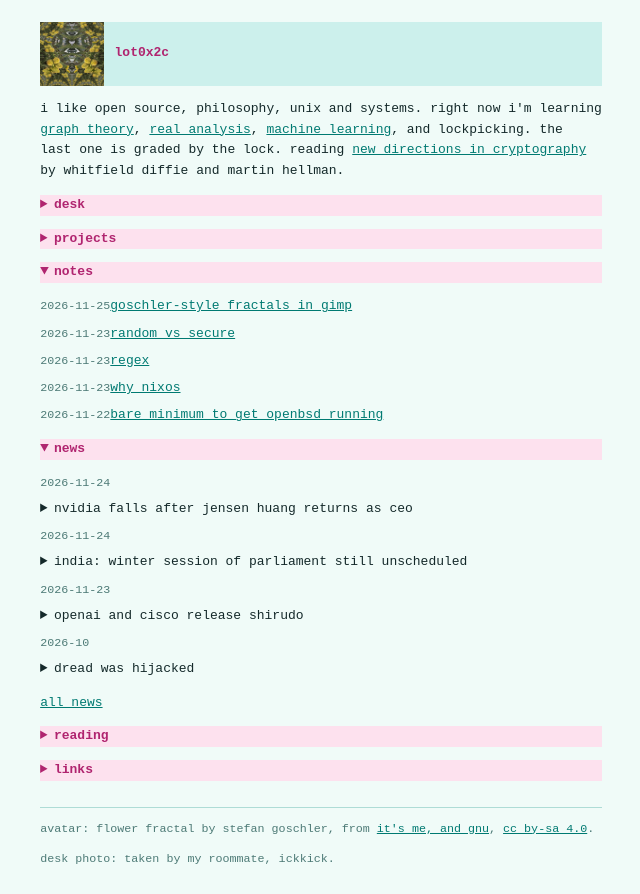
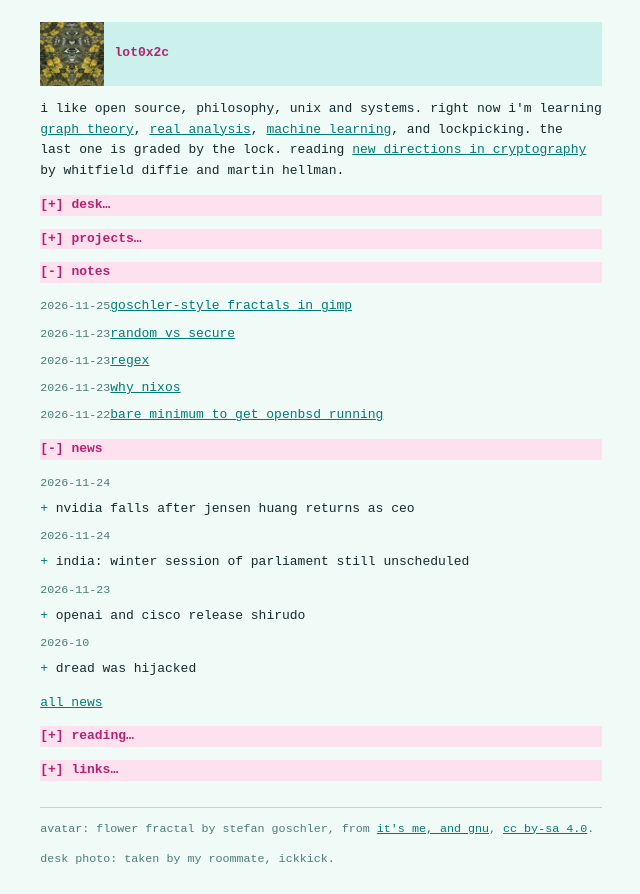
Before and after one commit to lot0x2c/lot0x2c.github.io, a plain HTML site: page index.html in a window 1280 px wide. Shown: the whole page, without its empty margins (319-959 px from the left). Drawn offline with Linux system fonts and the light colour scheme.

Commit message:
restore [+]/[-] markers
Co-Authored-By: Claude Sonnet 5.5 <noreply@anthropic.com>
Claude-Session: https://claude.ai/code/session_01HLq4n9C5K2trFoQKkXpPcR

```diff
--- a/index.html
+++ b/index.html
@@ -4,7 +4,7 @@
 <meta charset="utf-8">
 <meta name="viewport" content="width=device-width, initial-scale=1">
 <title>lot0x2c</title>
-<link rel="stylesheet" href="style.css?v=4e23fae2">
+<link rel="stylesheet" href="style.css?v=ba5d13ab">
 </head>
 <body>
 <main>
--- a/style.css
+++ b/style.css
@@ -28,3 +28,11 @@ footer { border-top: 1px solid var(--line); margin-top: 2em; }
 .fig .head { fill: currentColor; }
 .fig .b { font-weight: bold; }
 .fig .m { fill: var(--muted); }
+summary { list-style: none; }
+summary::-webkit-details-marker { display: none; }
+summary::before { content: "[+] "; }
+details[open] > summary::before { content: "[-] "; }
+details:not([open]) > summary::after { content: "…"; }
+details.n > summary::before { content: "+ "; color: var(--link); }
+details.n[open] > summary::before { content: "- "; }
+details.n > summary::after { content: ""; }
```
